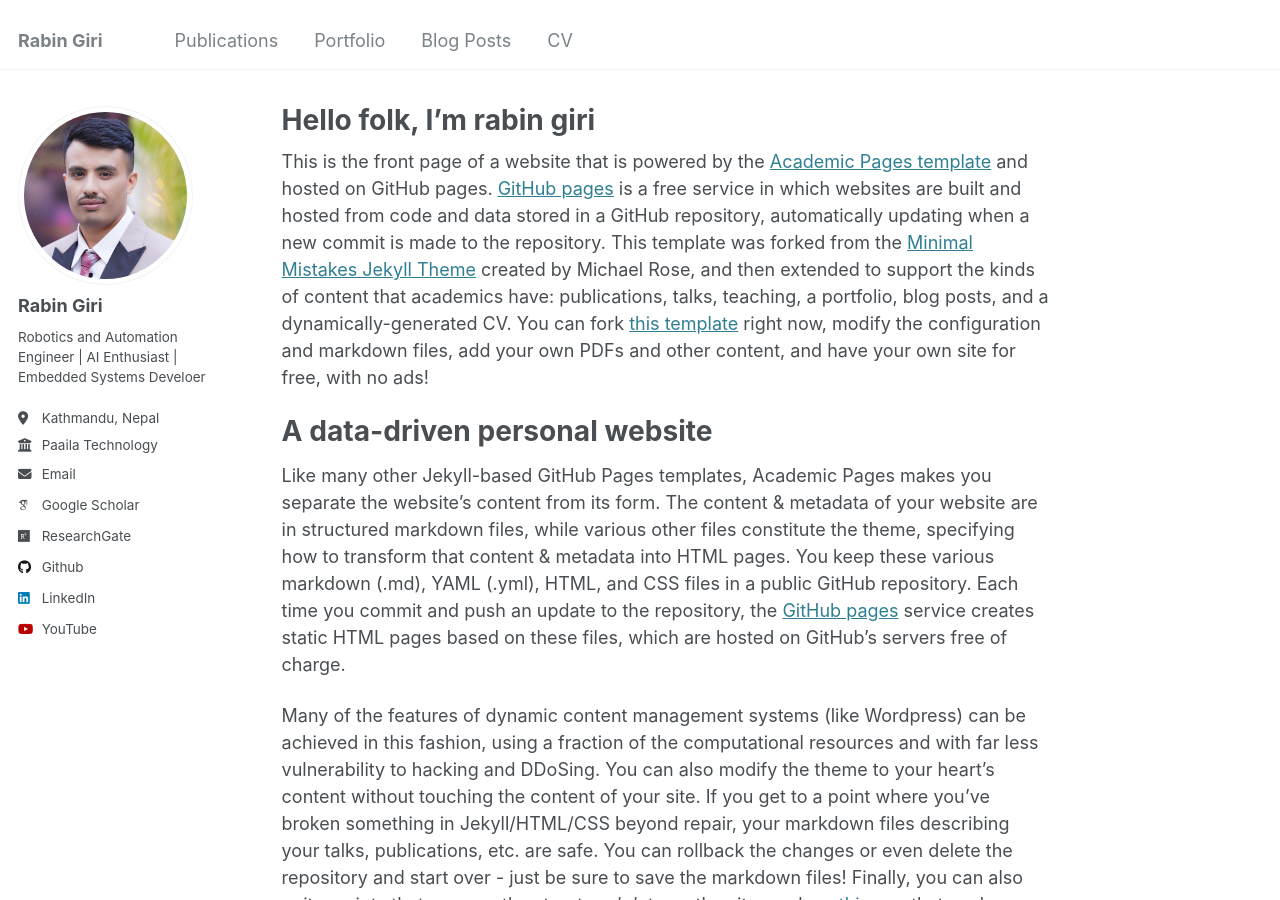
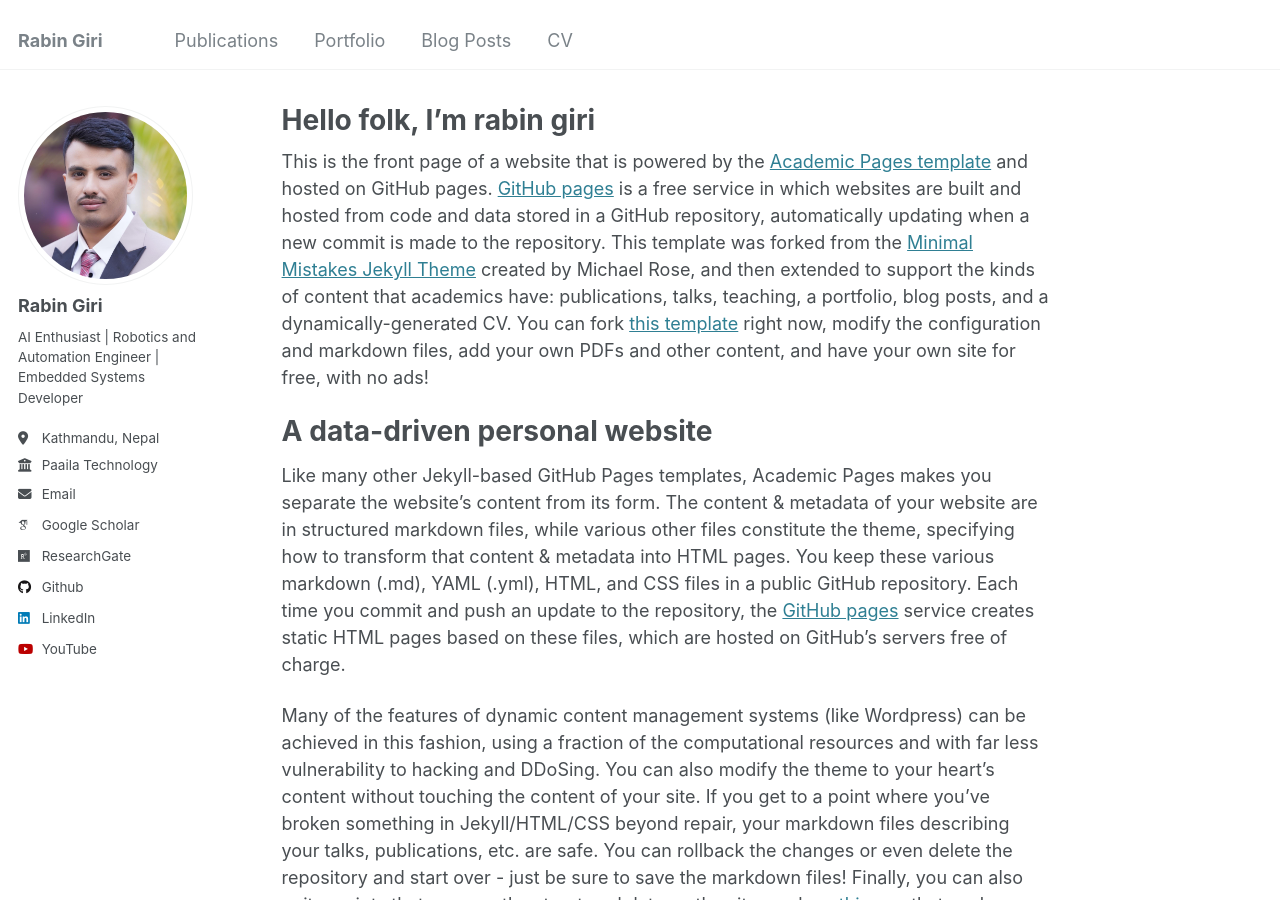
Before and after one commit to rabin-giri/rabin-giri.github.io, a Jekyll site: the page built from _pages/about.md, in a window 1280 px wide and 900 px high. Built offline with Jekyll 4.4.1, drawn with Linux system fonts in a browser that asks for light colours; some web fonts are replaced.

Commit message:
profile updated2

```diff
--- a/_config.yml
+++ b/_config.yml
@@ -24,7 +24,7 @@ author:
   avatar           : "Rabin.jpeg"
   name             : "Rabin Giri"
   pronouns         : # example: "she/her"  "he/him"
-  bio              : "Robotics and Automation Engineer | AI Enthusiast | Embedded Systems Develoer"
+  bio              : "AI Enthusiast | Robotics and Automation Engineer | Embedded Systems Developer"
   location         : "Kathmandu, Nepal"
   employer         : "Paaila Technology"
   uri              : # www.paailatechonology.com
```
